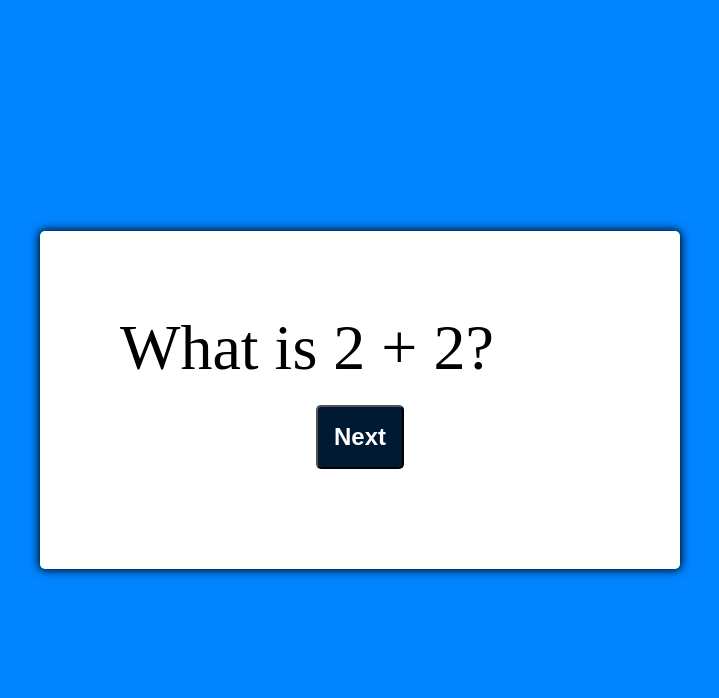
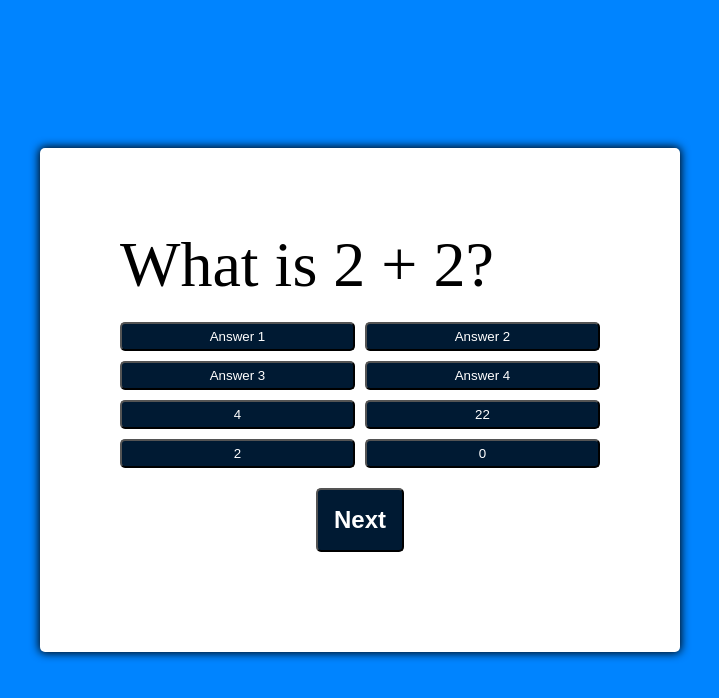
Before and after one commit to cellhaze/quiz-app, a website built with Vite: page index.html in a window 1280 px wide. Both pictures are taken after a click on the button "Start". Shown: the whole page, without its empty margins (200-919 px from the left). Built offline with nearby package versions, Linux system fonts and the light colour scheme.

Commit message:
parent element deletes children when updated by innerhtml. changed referenced element to be updated

```diff
--- a/index.html
+++ b/index.html
@@ -12,7 +12,7 @@
       <div class="container">
         <div id="q-container" class="hide">
           <div id="question">Question:</div>
-          <div id="answers" class="btn-grid">
+          <div id="answer-buttons" class="btn-grid">
             <button class="btn">Answer 1</button>
             <button class="btn">Answer 2</button>
             <button class="btn">Answer 3</button>
--- a/main.js
+++ b/main.js
@@ -2,22 +2,27 @@
 const startBtn = document.getElementById("start");
 const nextBtn = document.getElementById("next");
 const qContainer = document.getElementById("q-container");
-const aContainer = document.getElementById("answers");
+const aContainer = document.getElementById("answer-buttons");
+const questionElement = document.getElementById("question");
 
 // Variables for shuffled array of quetstions and current question index
 let shuffledQuestions, currentQIndex;
 
 startBtn.addEventListener("click", startGame);
+nextBtn.addEventListener("click", () => {
+  currentQIndex++;
+  setNextQuestion();
+});
 
 // Start Game
 function startGame() {
   console.log("Game started");
   // Hide start button
   startBtn.classList.add("hide");
+  qContainer.classList.remove("hide");
 
   // Reveal next button and question
   nextBtn.classList.remove("hide");
-  qContainer.classList.remove("hide");
 
   // 50% change number will be positive, or negative
   shuffledQuestions = questions.sort(() => Math.random() - 0.5);
@@ -38,7 +43,8 @@ function selectAnswer() {
 
 function showQuestion(question) {
   // updates question text element
-  qContainer.innerText = question.question;
+  //something in this line is making the child elements disappear
+  questionElement.innerText = question.question;
 
   question.answers.forEach((answer) => {
     const button = document.createElement("button");
```
